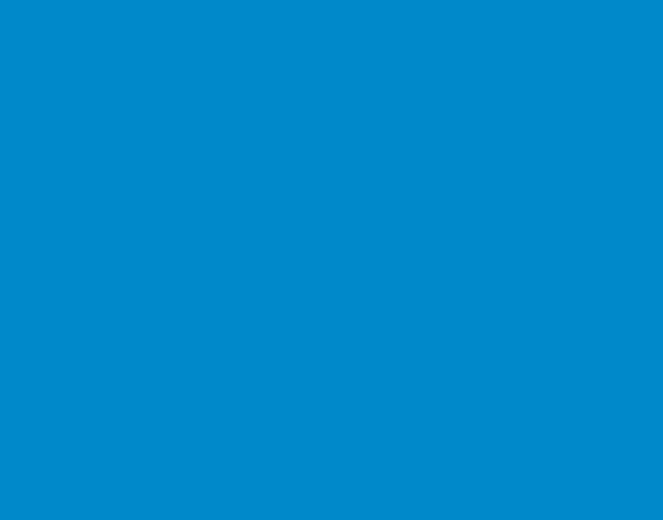
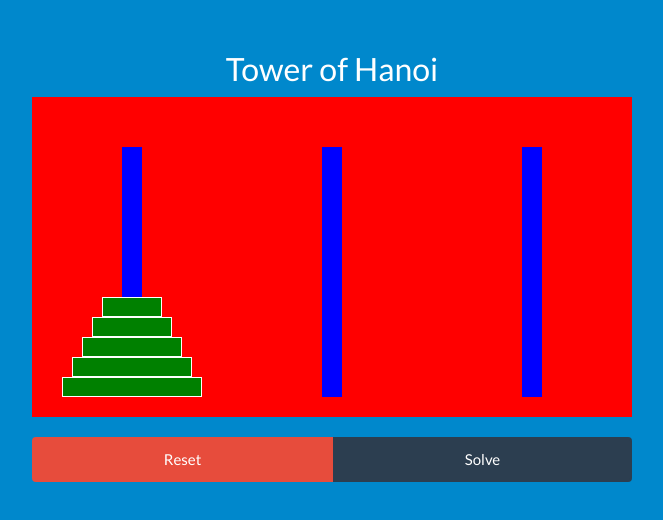
Before and after one commit to MukulBarai/Tower-of-Hanoi, a plain HTML site: page index.html in a window 1280 px wide. Shown: the whole page, without its empty margins (308-971 px from the left). Drawn offline with Linux system fonts and the light colour scheme.

Commit message:
implemented primary auto solve function

```diff
--- a/index.html
+++ b/index.html
@@ -2,15 +2,23 @@
 <html lang="en" dir="ltr">
   <head>
     <meta charset="utf-8">
-    <title></title>
+    <title>Tower of hanoi</title>
     <link rel="stylesheet" href="css/bootstrap.min.css">
     <link rel="stylesheet" href="css/custom.css">
   </head>
   <body>
     <div class="container">
       <div class="row">
-        <div class="col-md-6 col-md-offset-3">
-          <canvas id="canvas" class="center-block"></canvas>
+        <div class="col-md-8 col-md-offset-2">
+          <h2 class="text-center" style="color:white;">Tower of Hanoi</h2>
+          <div class="clearfix">
+            <canvas id="canvas" class="center-block"></canvas>
+          </div>
+          <div class="clearfix" style="height:20px"></div>
+          <div class="btn-group btn-group-justified center-block" style="width:600px;">
+            <a class="btn btn-danger" id="reset">Reset</a>
+            <a class="btn btn-primary" id="solve">Solve</a>
+          </div>
           <script src="js/jquery.js" charset="utf-8"></script>
           <script src="js/bootstrap.min.js" charset="utf-8"></script>
           <script src="js/custom.js" charset="utf-8"></script>
--- a/script.js
+++ b/script.js
@@ -1,36 +1,62 @@
 const canvas = document.getElementById('canvas');
 const context = canvas.getContext('2d');
-const canvasWidth = 400;
-const canvasHeight = 400;
+const nPiles = 3;
+const canvasWidth = 600;
+const canvasHeight = 300;
 canvas.width = canvasWidth;
-canvas.height = canvasHeight;
+canvas.height = canvasHeight + 20;
+var isSolved = false;
+var nDiscs = 5;
+var disHeight = 20;
+var discMinWidh = 40;
+var piles = [];
+var solutions = [];
 
+initialize();
+run();
 
 function run(){
   setInterval(function(){
-    update();
     draw();
+  }, 50);
+}
+
+function autoSolve(){
+  setInterval(function(){
+    move();
   }, 500);
 }
 
-function update(){
-
+function initialize(){
+  for(var i = 0; i < nPiles; i++){
+    piles.push(new Pile(i, 20, 250));
+  }
+  for(var i = 0; i < nDiscs; i++){
+    piles[0].discs.push(new Disc(discMinWidh + (nDiscs - i) * 20, disHeight, 'green'));
+  }
 }
 
 function draw(){
   context.fillStyle = 'red';
-  context.fillRect(0, 0, canvasWidth, canvasHeight);
+  context.fillRect(0, 0, canvasWidth, canvasHeight + 20);
+  for(var i = 0; i < nPiles; i++){
+    piles[i].draw();
+  }
 }
 
 function Pile(index, width, height){
   this.width = width;
   this.height = height;
-  this.xcor = index * (canvasWidth / 3) - width / 3;
-  this.ycor = 50;
+  this.xcor = index * (canvasWidth / 3) + canvasWidth / 6 - width / 2;
+  this.ycor = canvasHeight - height;
+  this.discs = [];
 
   this.draw = function(){
     context.fillStyle = 'blue';
     context.fillRect(this.xcor, this.ycor, this.width, this.height);
+    for(var i = 0; i < this.discs.length; i++){
+      this.discs[i].draw(this.xcor + this.width / 2, i);
+    }
   }
 }
 
@@ -39,8 +65,41 @@ function Disc(width, height, color){
   this.height = height;
   this.color = color;
 
-  this.draw = function(xcor, ycor){
+  this.draw = function(pilex, index){
+    context.fillStyle = 'white';
+    context.fillRect(pilex - this.width / 2, canvasHeight - (index + 1) * disHeight, this.width, this.height);
     context.fillStyle = color;
-    context.fillRect(xcor, ycor, this.width, this.height)
+    context.fillRect(pilex - this.width / 2 + 1, canvasHeight - (index + 1) * disHeight + 1, this.width - 2, this.height - 2);
   }
 }
+
+function wait(duration){
+  var startTime = Date.now();
+  var now = startTime;
+  while(now - startTime < duration){
+    now = Date.now();
+  }
+}
+
+function solve(source, temp, desti, index){
+  if(index === 1){
+    solutions.push({from: source, to: desti});
+    return;
+  }
+  solve(source, desti, temp, index-1);
+  solutions.push({from: source, to: desti});
+  solve(temp, source, desti, index-1);
+}
+
+function move(){
+  if(solutions.length){
+    let top = solutions.shift();
+    piles[top.to].discs.push(piles[top.from].discs.pop());
+  }
+}
+
+var solveBtn = document.getElementById('solve');
+solveBtn.addEventListener('click', function(){
+  solve(0, 1, 2, nDiscs);
+  autoSolve();
+});
--- /dev/null
+++ b/test.js
@@ -0,0 +1,4 @@
+stack = [];
+stack.push({name: 'Mukul Barai', age: 20});
+stack.push(2);
+console.log(stack[0].age);
```
